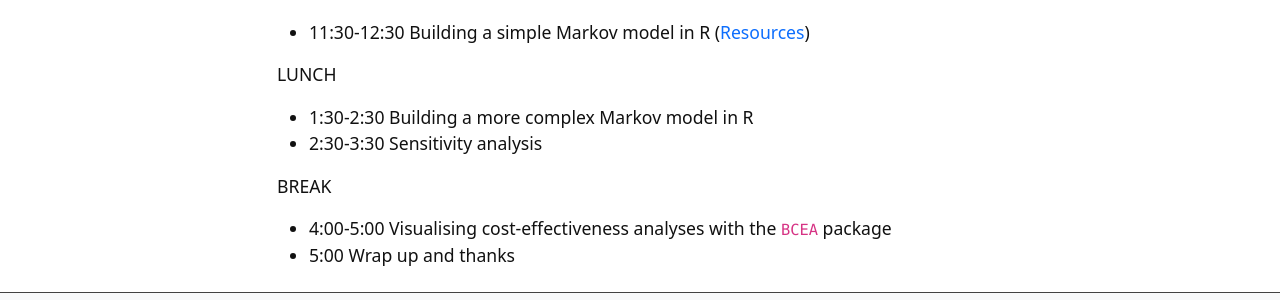
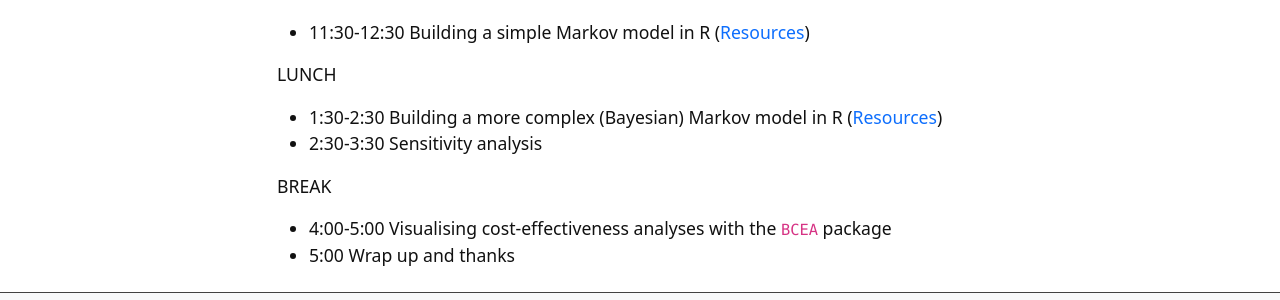
Before and after one commit to n8thangreen/Stockholm-health-economics-course, a Jekyll site: the page built from content/program.md, in a window 1280 px wide. Shown: the part 1174-1474 px from the top of the page. Built offline with Jekyll 4.4.1, drawn with Linux system fonts in a browser that asks for light colours.

Commit message:
Update program.md

```diff
--- a/content/program.md
+++ b/content/program.md
@@ -43,7 +43,7 @@ BREAK
 
 LUNCH
 
-* 1:30-2:30 Building a more complex Markov model in R
+* 1:30-2:30 Building a more complex (Bayesian) Markov model in R ([Resources](../practicals/8_markov_bayesian/))
 * 2:30-3:30 Sensitivity analysis
 
 BREAK
```
